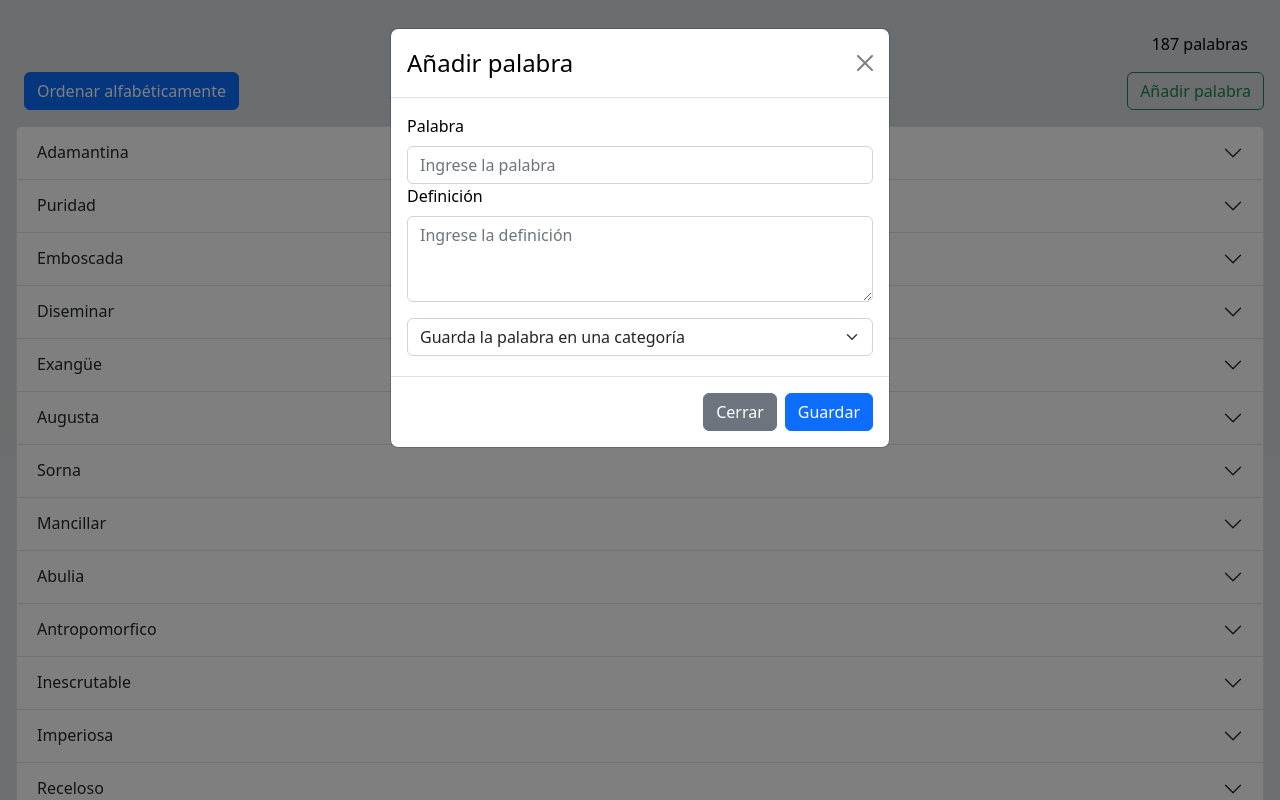
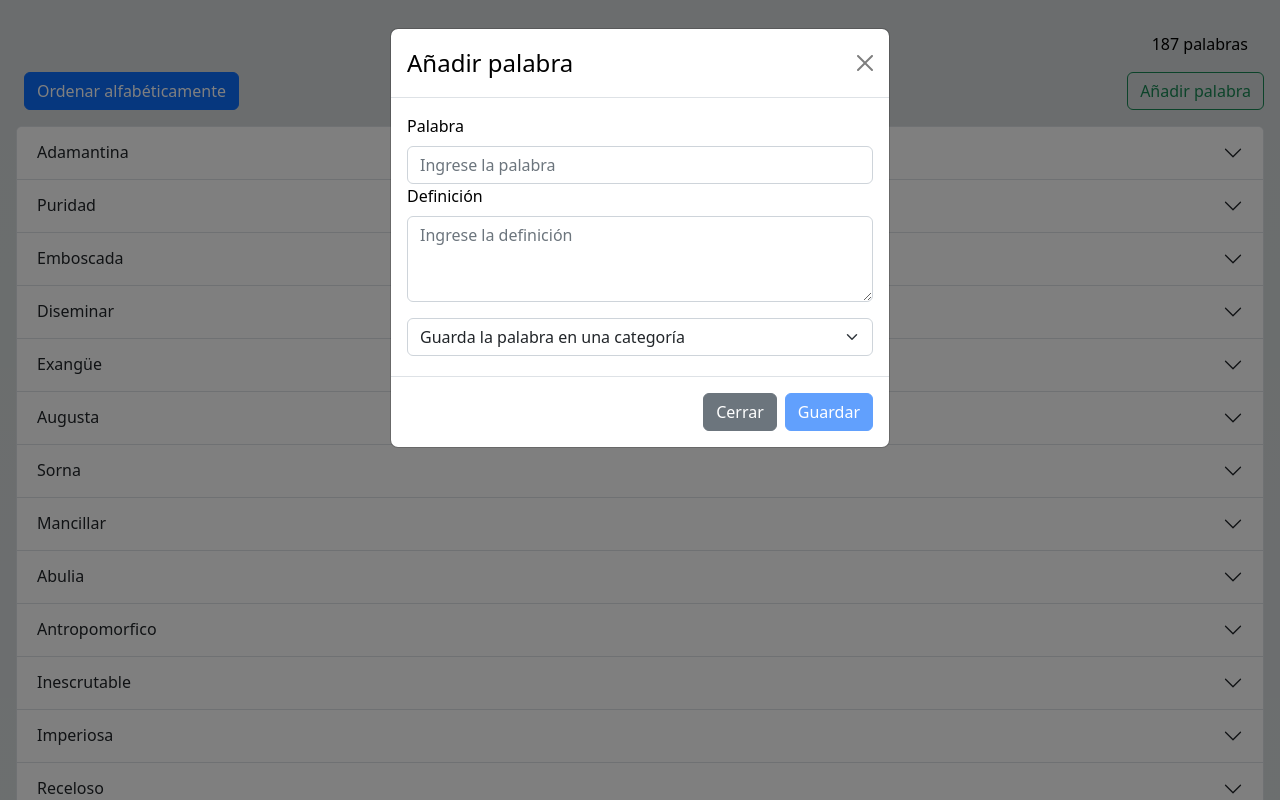
Before and after one commit to IGNACIOFC/diccionario-nextjs, a Next.js app: page / in a window 1280 px wide. Both pictures are taken after a click on the button "Añadir palabra". Shown: the top 800 px of the page. Built offline with nearby package versions, Linux system fonts and the light colour scheme.

Commit message:
reset form

```diff
--- a/src/components/FormModal/FormModal.js
+++ b/src/components/FormModal/FormModal.js
@@ -1,4 +1,4 @@
-import React, { useState, useEffect } from "react";
+import React, { useState } from "react";
 import Modal from "react-bootstrap/Modal";
 import Form from "react-bootstrap/Form";
 import Button from "react-bootstrap/Button";
@@ -8,18 +8,54 @@ export default function FormModal({ showModal, handleModal }) {
     { id: 1, name: "El dorado" },
   ]);
   const [showCategoryInput, setShowCategoryInput] = useState(false);
+  const [word, setWord] = useState("");
+  const [definition, setDefinition] = useState("");
+  const [category, setCategory] = useState("");
+  const [newCategory, setNewCategory] = useState("");
+
+  const resetForm = () => {
+    setWord("");
+    setDefinition("");
+    setCategory("");
+    setNewCategory("");
+    setShowCategoryInput(false);
+  };
+
+  const handleWordChange = (e) => {
+    setWord(e.target.value);
+  };
+
+  const handleDefinitionChange = (e) => {
+    setDefinition(e.target.value);
+  };
 
   const handleCategoryChange = (e) => {
     if (e.target.value === "new") {
       setShowCategoryInput(true);
+      setCategory("");
     } else {
       setShowCategoryInput(false);
+      setCategory(e.target.value);
     }
+  };
+
+  const handleNewCategoryChange = (e) => {
+    setNewCategory(e.target.value);
+  };
+
+  const isFormValid = () => {
+    if (!word || !definition || (!category && !showCategoryInput)) {
+      return false;
+    }
+    if (showCategoryInput && !newCategory) {
+      return false;
+    }
+    return true;
   };
 
   return (
     <>
-      <Modal show={showModal} onHide={handleModal}>
+      <Modal show={showModal} onHide={() => {resetForm(); handleModal();}}>
         <Modal.Header closeButton>
           <Modal.Title style={{ color: "black" }}>Añadir palabra</Modal.Title>
         </Modal.Header>
@@ -27,7 +63,12 @@ export default function FormModal({ showModal, handleModal }) {
           <Form>
             <Form.Group>
               <Form.Label>Palabra</Form.Label>
-              <Form.Control type="text" placeholder="Ingrese la palabra" />
+              <Form.Control
+                type="text"
+                placeholder="Ingrese la palabra"
+                value={word}
+                onChange={handleWordChange}
+              />
             </Form.Group>
             <Form.Group className="mb-3">
               <Form.Label>Definición</Form.Label>
@@ -35,11 +76,14 @@ export default function FormModal({ showModal, handleModal }) {
                 as="textarea"
                 rows={3}
                 placeholder="Ingrese la definición"
+                value={definition}
+                onChange={handleDefinitionChange}
               />
             </Form.Group>
             <Form.Group className="mb-1">
               <Form.Select
                 aria-label="Default select example"
+                value={category}
                 onChange={handleCategoryChange}
               >
                 <option>Guarda la palabra en una categoría</option>
@@ -57,20 +101,26 @@ export default function FormModal({ showModal, handleModal }) {
                 <Form.Control
                   type="text"
                   placeholder="Ingrese el nombre de la nueva categoría"
+                  value={newCategory}
+                  onChange={handleNewCategoryChange}
                 />
               </Form.Group>
             )}
           </Form>
         </Modal.Body>
         <Modal.Footer>
-          <Button variant="secondary" onClick={handleModal}>
+          <Button variant="secondary" onClick={() => {resetForm(); handleModal();}}>
             Cerrar
           </Button>
-          <Button variant="primary" onClick={handleModal}>
+          <Button
+            variant="primary"
+            onClick={() => {resetForm(); handleModal();}}
+            disabled={!isFormValid()}
+          >
             Guardar
           </Button>
         </Modal.Footer>
       </Modal>
     </>
-  )
+  );
 }
```
